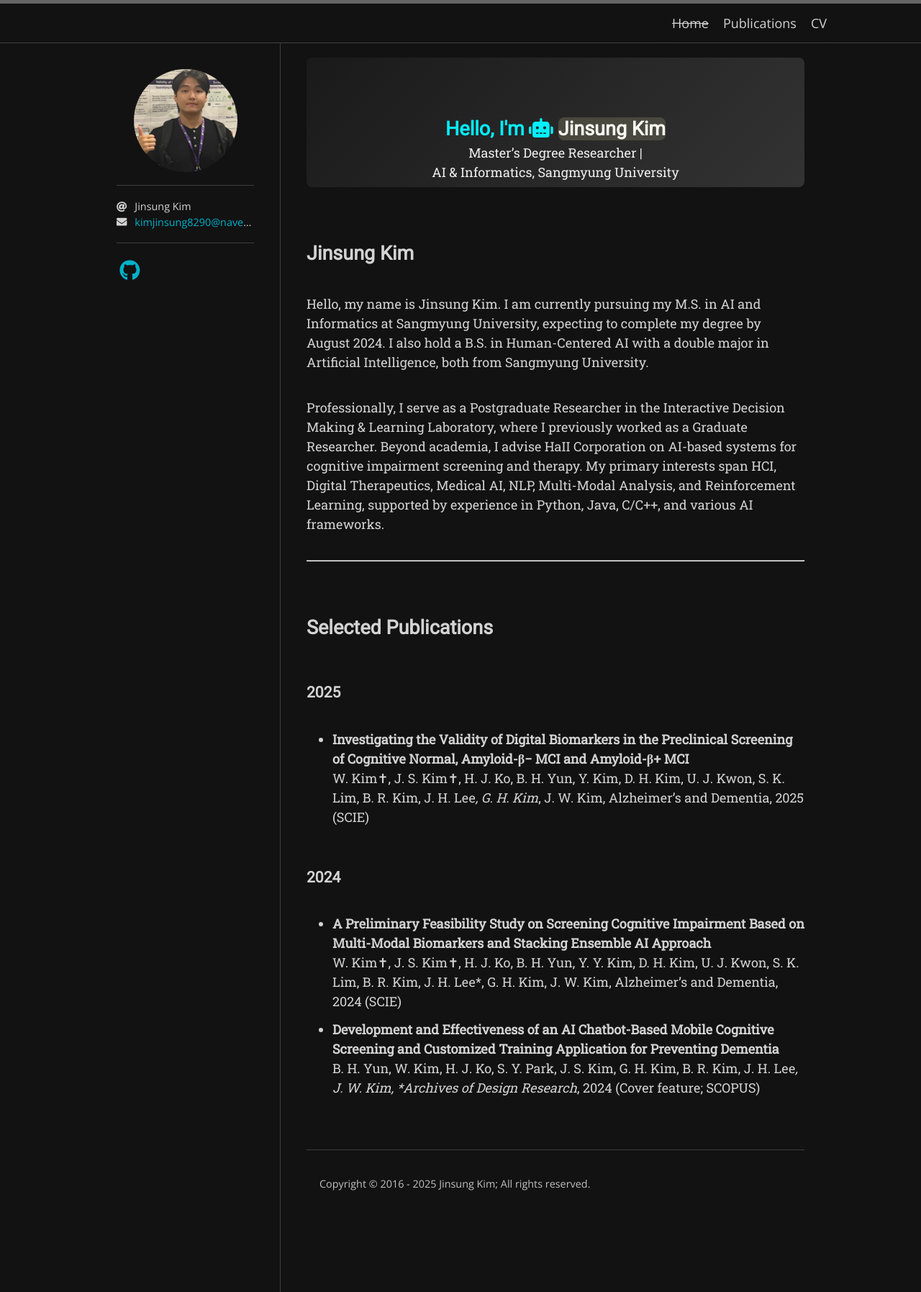
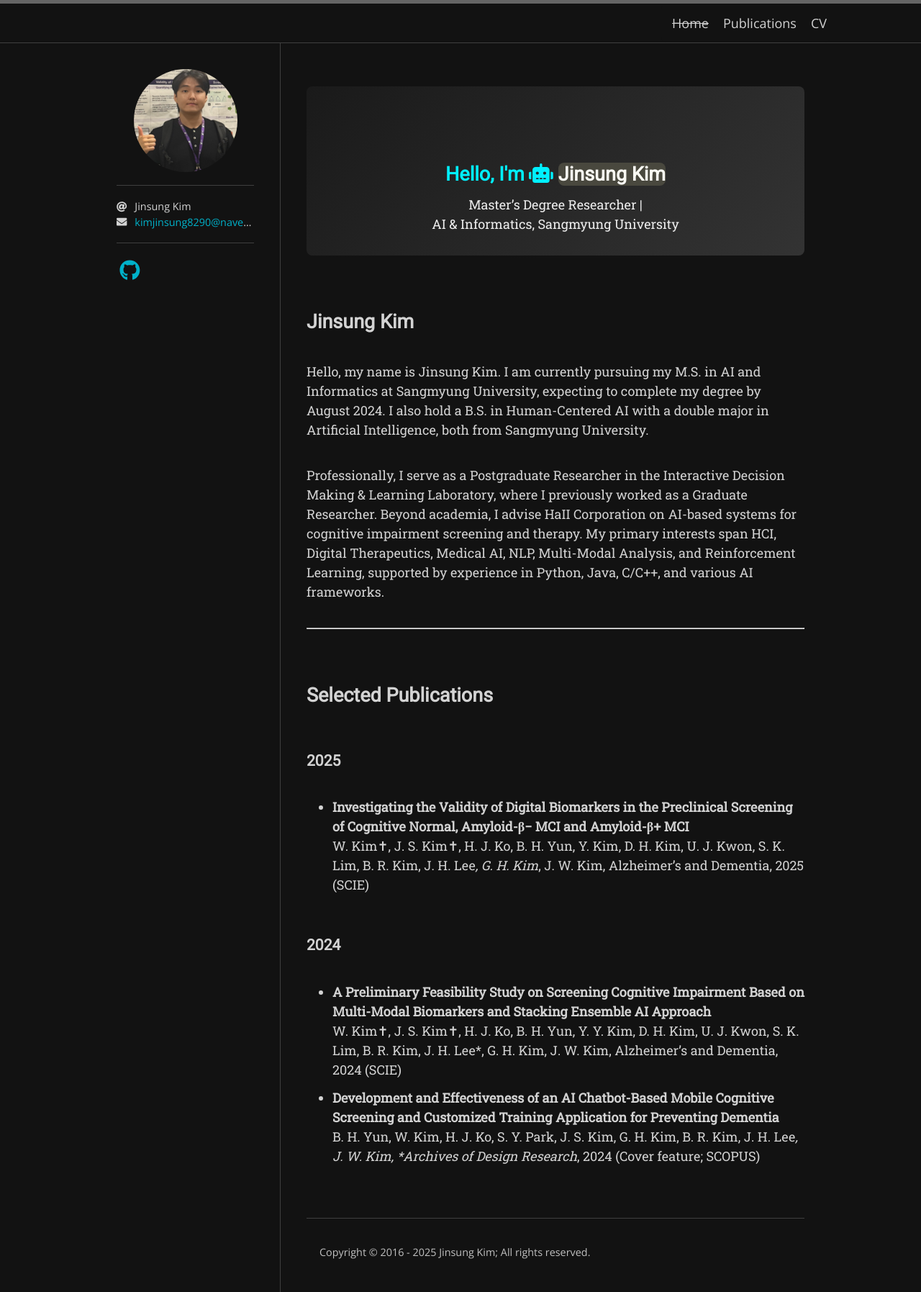
Before and after one commit to KimJinSungDataScientist/KimJinSungDataScientist.github.io, a Jekyll site: the page built from index.md, in a window 1280 px wide. Shown: the whole page at 72% size. Built offline with Jekyll 4.4.1, drawn with Linux system fonts in a browser that asks for light colours; nearby versions of some CDN libraries; some web fonts are replaced; the list of posts is cut into pages by our own code.

Commit message:
'test23'

```diff
--- a/_sass/hamilton/custom-styles.scss
+++ b/_sass/hamilton/custom-styles.scss
@@ -1,34 +1,31 @@
 .hero {
-    /* 화면 상단/하단 여백 */
-    margin: 20px auto 20px auto;
+    /* 상단 60px, 하단 20px 정도 여백을 줘서 박스가 페이지와 떨어져 보이도록 */
+    margin: 60px auto 20px auto;
 
-    /* 폭 제한 */
+    /* 너무 넓어지지 않도록 최대 폭 제한 */
     max-width: 800px;
 
-    /* 세로 높이를 어느 정도 확보하여, flex 중앙 정렬이 눈에 확연히 보이도록 */
-    min-height: 180px;
-
-    /* 배경 및 모서리 */
+    /* 배경 및 둥근 모서리 */
     background: linear-gradient(135deg, #1a1a1a, #333333);
     border-radius: 8px;
 
-    /* 중앙 정렬 (가로·세로) */
+    /* 수직·수평 중앙 정렬을 위한 Flexbox 설정 */
     display: flex;
     flex-direction: column;
-    justify-content: center;  /* 수직 중앙 */
-    align-items: center;      /* 수평 중앙 */
-
-    /* 텍스트 중앙 정렬 */
+    justify-content: center; /* 세로(수직) 중앙 */
+    align-items: center;     /* 가로(수평) 중앙 */
     text-align: center;
 
-    /* 안쪽 여백 최소화 -> 텍스트가 박스 내부에서 딱 중앙 */
-    padding: 0;
+    /* 세로 공간 확보: 위·아래 30px씩 패딩을 줘서 텍스트가 가운데 위치 */
+    padding: 30px 0;
+
+    /* min-height를 사용하지 않고, 패딩으로 높이 확보 */
   }
 
   .hero-title {
     font-size: 1.8rem;
     color: #00f0ff;
-    margin: 0; /* 여백 제거로 정확한 중앙 배치 */
+    margin: 0 0 8px 0; /* 제목 아래에 8px 정도만 띄워줌 */
   }
 
   .hero-subtitle {
```
